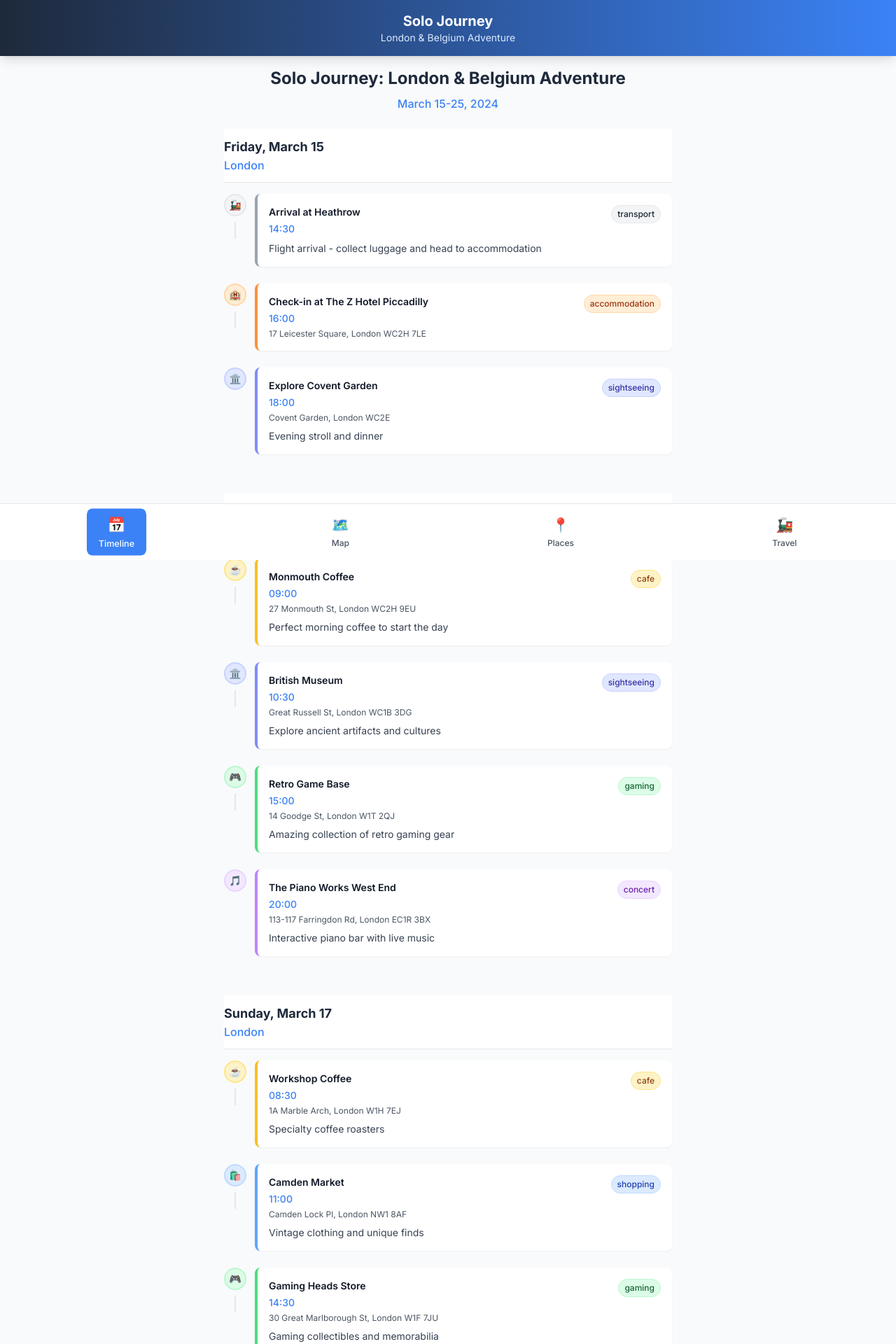
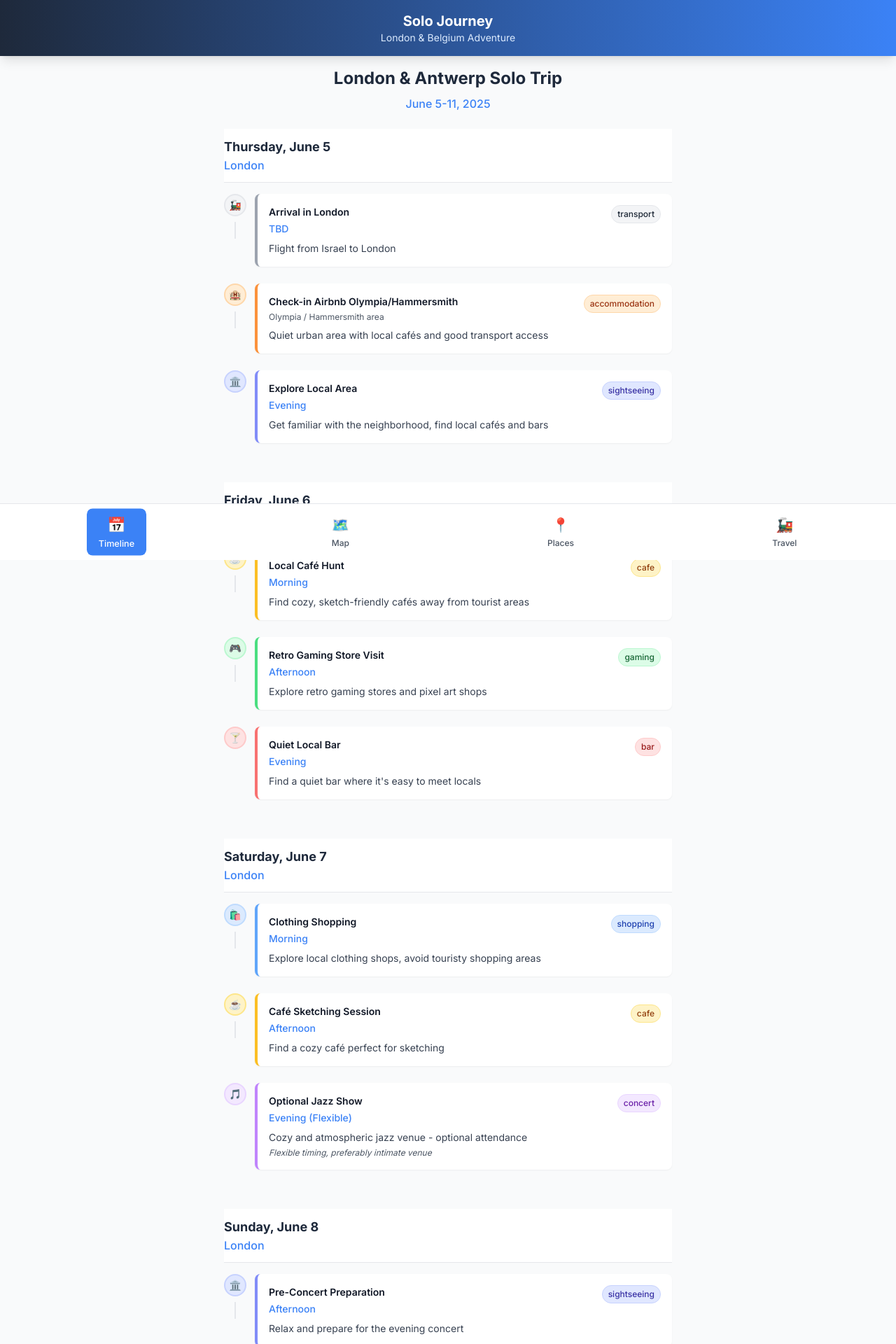
Before and after one commit to OferHauptman/solo-voyage-planner, a React (Vite) app: page / in a window 1280 px wide. Shown: the top 1920 px of the page at 70% size. Built offline with nearby package versions, Linux system fonts and the light colour scheme.

Commit message:
Add trip data

```diff
--- a/src/components/Map.tsx
+++ b/src/components/Map.tsx
@@ -1,4 +1,3 @@
-
 import React, { useState } from 'react';
 import { tripData, Activity } from '@/data/tripData';
 import { cn } from '@/lib/utils';
@@ -11,7 +10,9 @@ const categoryColors = {
   shopping: 'bg-blue-500',
   sightseeing: 'bg-indigo-500',
   transport: 'bg-gray-500',
-  accommodation: 'bg-orange-500'
+  accommodation: 'bg-orange-500',
+  restaurant: 'bg-emerald-500',
+  pub: 'bg-rose-500'
 };
 
 const categoryIcons = {
@@ -22,7 +23,9 @@ const categoryIcons = {
   shopping: '🛍️',
   sightseeing: '🏛️',
   transport: '🚂',
-  accommodation: '🏨'
+  accommodation: '🏨',
+  restaurant: '🍽️',
+  pub: '🍺'
 };
 
 // Mock map component since we don't have actual map integration
@@ -42,6 +45,7 @@ const MapView: React.FC<{ activities: Activity[] }> = ({ activities }) => {
           <div className="text-center">
             <span className="block text-2xl mb-1">🇬🇧</span>
             <span className="text-sm font-semibold text-travel-navy">London</span>
+            <span className="block text-xs text-gray-600">Jun 5-8</span>
           </div>
         </div>
 
@@ -50,6 +54,7 @@ const MapView: React.FC<{ activities: Activity[] }> = ({ activities }) => {
           <div className="text-center">
             <span className="block text-2xl mb-1">🇧🇪</span>
             <span className="text-sm font-semibold text-travel-navy">Antwerp</span>
+            <span className="block text-xs text-gray-600">Jun 9-11</span>
           </div>
         </div>
 
@@ -146,7 +151,7 @@ const Map: React.FC = () => {
     <div className="max-w-2xl mx-auto p-4 pb-24">
       <div className="text-center mb-6">
         <h1 className="text-2xl font-bold text-travel-navy mb-2">Trip Map</h1>
-        <p className="text-gray-600">Your journey through London & Belgium</p>
+        <p className="text-gray-600">Your journey through London & Antwerp</p>
       </div>
 
       <MapView activities={allActivities} />
--- a/src/components/Places.tsx
+++ b/src/components/Places.tsx
@@ -1,4 +1,3 @@
-
 import React, { useState } from 'react';
 import { tripData, Activity } from '@/data/tripData';
 import { cn } from '@/lib/utils';
@@ -11,7 +10,9 @@ const categoryColors = {
   shopping: 'bg-blue-500',
   sightseeing: 'bg-indigo-500',
   transport: 'bg-gray-500',
-  accommodation: 'bg-orange-500'
+  accommodation: 'bg-orange-500',
+  restaurant: 'bg-emerald-500',
+  pub: 'bg-rose-500'
 };
 
 const categoryIcons = {
@@ -22,7 +23,9 @@ const categoryIcons = {
   shopping: '🛍️',
   sightseeing: '🏛️',
   transport: '🚂',
-  accommodation: '🏨'
+  accommodation: '🏨',
+  restaurant: '🍽️',
+  pub: '🍺'
 };
 
 const categories = [
@@ -32,7 +35,9 @@ const categories = [
   { id: 'bar', name: 'Bars', icon: '🍸' },
   { id: 'gaming', name: 'Gaming', icon: '🎮' },
   { id: 'shopping', name: 'Shopping', icon: '🛍️' },
-  { id: 'sightseeing', name: 'Sights', icon: '🏛️' }
+  { id: 'sightseeing', name: 'Sights', icon: '🏛️' },
+  { id: 'restaurant', name: 'Food', icon: '🍽️' },
+  { id: 'pub', name: 'Pubs', icon: '🍺' }
 ];
 
 const PlaceCard: React.FC<{ activity: Activity }> = ({ activity }) => {
@@ -60,6 +65,10 @@ const PlaceCard: React.FC<{ activity: Activity }> = ({ activity }) => {
 
         {activity.description && (
           <p className="text-gray-700 text-sm mb-3">{activity.description}</p>
+        )}
+
+        {activity.notes && (
+          <p className="text-gray-600 text-xs mb-2 italic">{activity.notes}</p>
         )}
 
         <div className="flex items-center justify-between">
--- a/src/components/Timeline.tsx
+++ b/src/components/Timeline.tsx
@@ -1,4 +1,3 @@
-
 import React from 'react';
 import { format, parseISO } from 'date-fns';
 import { tripData, Activity } from '@/data/tripData';
@@ -12,7 +11,9 @@ const categoryColors = {
   shopping: 'bg-blue-100 text-blue-800 border-blue-200',
   sightseeing: 'bg-indigo-100 text-indigo-800 border-indigo-200',
   transport: 'bg-gray-100 text-gray-800 border-gray-200',
-  accommodation: 'bg-orange-100 text-orange-800 border-orange-200'
+  accommodation: 'bg-orange-100 text-orange-800 border-orange-200',
+  restaurant: 'bg-emerald-100 text-emerald-800 border-emerald-200',
+  pub: 'bg-rose-100 text-rose-800 border-rose-200'
 };
 
 const categoryIcons = {
@@ -23,7 +24,9 @@ const categoryIcons = {
   shopping: '🛍️',
   sightseeing: '🏛️',
   transport: '🚂',
-  accommodation: '🏨'
+  accommodation: '🏨',
+  restaurant: '🍽️',
+  pub: '🍺'
 };
 
 const ActivityCard: React.FC<{ activity: Activity; isLast: boolean }> = ({ activity, isLast }) => {
@@ -49,7 +52,9 @@ const ActivityCard: React.FC<{ activity: Activity; isLast: boolean }> = ({ activ
           categoryColors[activity.category].includes('blue') && 'border-l-blue-400',
           categoryColors[activity.category].includes('indigo') && 'border-l-indigo-400',
           categoryColors[activity.category].includes('gray') && 'border-l-gray-400',
-          categoryColors[activity.category].includes('orange') && 'border-l-orange-400'
+          categoryColors[activity.category].includes('orange') && 'border-l-orange-400',
+          categoryColors[activity.category].includes('emerald') && 'border-l-emerald-400',
+          categoryColors[activity.category].includes('rose') && 'border-l-rose-400'
         )}>
           <div className="flex items-start justify-between">
             <div className="flex-1">
@@ -62,6 +67,9 @@ const ActivityCard: React.FC<{ activity: Activity; isLast: boolean }> = ({ activ
               )}
               {activity.description && (
                 <p className="text-gray-700 text-sm mt-2">{activity.description}</p>
+              )}
+              {activity.notes && (
+                <p className="text-gray-600 text-xs mt-1 italic">{activity.notes}</p>
               )}
               {activity.price && (
                 <span className="inline-block bg-travel-orange text-white text-xs px-2 py-1 rounded-full mt-2">
--- a/src/data/tripData.ts
+++ b/src/data/tripData.ts
@@ -2,7 +2,7 @@
 export interface Activity {
   id: string;
   name: string;
-  category: 'concert' | 'cafe' | 'bar' | 'gaming' | 'shopping' | 'sightseeing' | 'transport' | 'accommodation';
+  category: 'concert' | 'cafe' | 'bar' | 'gaming' | 'shopping' | 'sightseeing' | 'transport' | 'accommodation' | 'restaurant' | 'pub';
   location: string;
   address?: string;
   time?: string;
@@ -30,219 +30,231 @@ export interface TripData {
 }
 
 export const tripData: TripData = {
-  title: "Solo Journey: London & Belgium Adventure",
-  dates: "March 15-25, 2024",
+  title: "London & Antwerp Solo Trip",
+  dates: "June 5-11, 2025",
   locations: ["London, UK", "Antwerp, Belgium"],
   days: [
     {
-      date: "2024-03-15",
+      date: "2025-06-05",
       location: "London",
       activities: [
         {
           id: "1",
-          name: "Arrival at Heathrow",
+          name: "Arrival in London",
           category: "transport",
-          location: "London Heathrow Airport",
-          time: "14:30",
-          description: "Flight arrival - collect luggage and head to accommodation"
+          location: "London",
+          time: "TBD",
+          description: "Flight from Israel to London"
         },
         {
           id: "2",
-          name: "Check-in at The Z Hotel Piccadilly",
+          name: "Check-in Airbnb Olympia/Hammersmith",
           category: "accommodation",
           location: "London",
-          address: "17 Leicester Square, London WC2H 7LE",
-          time: "16:00",
-          coordinates: [-0.1302, 51.5085]
+          address: "Olympia / Hammersmith area",
+          description: "Quiet urban area with local cafés and good transport access",
+          coordinates: [-0.2067, 51.4994]
         },
         {
           id: "3",
-          name: "Explore Covent Garden",
+          name: "Explore Local Area",
           category: "sightseeing",
           location: "London",
-          address: "Covent Garden, London WC2E",
-          time: "18:00",
-          description: "Evening stroll and dinner",
-          coordinates: [-0.1225, 51.5120]
+          time: "Evening",
+          description: "Get familiar with the neighborhood, find local cafés and bars"
         }
       ]
     },
     {
-      date: "2024-03-16",
+      date: "2025-06-06",
       location: "London",
       activities: [
         {
           id: "4",
-          name: "Monmouth Coffee",
+          name: "Local Café Hunt",
           category: "cafe",
           location: "London",
-          address: "27 Monmouth St, London WC2H 9EU",
-          time: "09:00",
-          description: "Perfect morning coffee to start the day",
-          coordinates: [-0.1263, 51.5134]
+          time: "Morning",
+          description: "Find cozy, sketch-friendly cafés away from tourist areas"
         },
         {
           id: "5",
-          name: "British Museum",
-          category: "sightseeing",
+          name: "Retro Gaming Store Visit",
+          category: "gaming",
           location: "London",
-          address: "Great Russell St, London WC1B 3DG",
-          time: "10:30",
-          description: "Explore ancient artifacts and cultures",
-          coordinates: [-0.1267, 51.5194]
+          time: "Afternoon",
+          description: "Explore retro gaming stores and pixel art shops"
         },
         {
           id: "6",
-          name: "Retro Game Base",
-          category: "gaming",
+          name: "Quiet Local Bar",
+          category: "bar",
           location: "London",
-          address: "14 Goodge St, London W1T 2QJ",
-          time: "15:00",
-          description: "Amazing collection of retro gaming gear",
-          coordinates: [-0.1348, 51.5211]
-        },
-        {
-          id: "7",
-          name: "The Piano Works West End",
-          category: "concert",
-          location: "London",
-          address: "113-117 Farringdon Rd, London EC1R 3BX",
-          time: "20:00",
-          description: "Interactive piano bar with live music",
-          coordinates: [-0.1088, 51.5206]
+          time: "Evening",
+          description: "Find a quiet bar where it's easy to meet locals"
         }
       ]
     },
     {
-      date: "2024-03-17",
+      date: "2025-06-07",
       location: "London",
       activities: [
         {
+          id: "7",
+          name: "Clothing Shopping",
+          category: "shopping",
+          location: "London",
+          time: "Morning",
+          description: "Explore local clothing shops, avoid touristy shopping areas"
+        },
+        {
           id: "8",
-          name: "Workshop Coffee",
+          name: "Café Sketching Session",
           category: "cafe",
           location: "London",
-          address: "1A Marble Arch, London W1H 7EJ",
-          time: "08:30",
-          description: "Specialty coffee roasters",
-          coordinates: [-0.1586, 51.5136]
+          time: "Afternoon",
+          description: "Find a cozy café perfect for sketching"
         },
         {
           id: "9",
-          name: "Camden Market",
-          category: "shopping",
+          name: "Optional Jazz Show",
+          category: "concert",
           location: "London",
-          address: "Camden Lock Pl, London NW1 8AF",
-          time: "11:00",
-          description: "Vintage clothing and unique finds",
-          coordinates: [-0.1459, 51.5414]
-        },
-        {
-          id: "10",
-          name: "Gaming Heads Store",
-          category: "gaming",
-          location: "London",
-          address: "30 Great Marlborough St, London W1F 7JU",
-          time: "14:30",
-          description: "Gaming collectibles and memorabilia",
-          coordinates: [-0.1394, 51.5155]
-        },
-        {
-          id: "11",
-          name: "Quiet Cocktails at Swift",
-          category: "bar",
-          location: "London",
-          address: "12 Old Compton St, London W1D 4TQ",
-          time: "19:00",
-          description: "Intimate cocktail bar with excellent drinks",
-          coordinates: [-0.1305, 51.5133]
+          time: "Evening (Flexible)",
+          description: "Cozy and atmospheric jazz venue - optional attendance",
+          notes: "Flexible timing, preferably intimate venue"
         }
       ]
     },
     {
-      date: "2024-03-20",
-      location: "Antwerp",
+      date: "2025-06-08",
+      location: "London",
       activities: [
         {
-          id: "12",
-          name: "Eurostar to Brussels",
-          category: "transport",
-          location: "London to Brussels",
-          time: "08:31",
-          description: "High-speed train journey to Belgium"
+          id: "10",
+          name: "Pre-Concert Preparation",
+          category: "sightseeing",
+          location: "London",
+          time: "Afternoon",
+          description: "Relax and prepare for the evening concert"
         },
         {
-          id: "13",
-          name: "Train to Antwerp",
-          category: "transport",
-          location: "Brussels to Antwerp",
-          time: "12:00",
-          description: "Local train to Antwerp Central"
-        },
-        {
-          id: "14",
-          name: "Hotel Julien",
-          category: "accommodation",
-          location: "Antwerp",
-          address: "Korte Nieuwstraat 24, 2000 Antwerp",
-          time: "14:00",
-          coordinates: [4.4017, 51.2194]
-        },
-        {
-          id: "15",
-          name: "Koffie Academie",
-          category: "cafe",
-          location: "Antwerp",
-          address: "Volkstraat 8, 2000 Antwerp",
-          time: "16:00",
-          description: "Local coffee roastery with amazing beans",
-          coordinates: [4.4042, 51.2211]
+          id: "11",
+          name: "YOASOBI Concert",
+          category: "concert",
+          location: "London",
+          address: "Wembley Stadium",
+          time: "Evening",
+          description: "Main event - YOASOBI live performance",
+          coordinates: [-0.2795, 51.5560]
         }
       ]
     },
     {
-      date: "2024-03-21",
+      date: "2025-06-09",
+      location: "London to Antwerp",
+      activities: [
+        {
+          id: "12",
+          name: "Train to Antwerp",
+          category: "transport",
+          location: "London to Antwerp",
+          time: "TBD",
+          description: "Train journey from London to Antwerp via Brussels",
+          notes: "Preferred transport method"
+        },
+        {
+          id: "13",
+          name: "Check-in Antwerp Airbnb",
+          category: "accommodation",
+          location: "Antwerp",
+          address: "Near MoMu / Plantin-Moretus Museum",
+          description: "Quiet and central location for solo urban experience",
+          coordinates: [4.4017, 51.2194]
+        },
+        {
+          id: "14",
+          name: "Evening Local Exploration",
+          category: "sightseeing",
+          location: "Antwerp",
+          time: "Evening",
+          description: "Get familiar with the area, find nearby local spots"
+        }
+      ]
+    },
+    {
+      date: "2025-06-10",
       location: "Antwerp",
       activities: [
         {
-          id: "16",
-          name: "Caffènation",
+          id: "15",
+          name: "Local Café Visit",
           category: "cafe",
           location: "Antwerp",
-          address: "Hopland 44, 2000 Antwerp",
-          time: "09:00",
-          description: "Third-wave coffee pioneers in Belgium",
-          coordinates: [4.4025, 51.2178]
+          time: "Morning",
+          description: "One nice local café for morning coffee"
+        },
+        {
+          id: "16",
+          name: "Local Food Experience",
+          category: "restaurant",
+          location: "Antwerp",
+          time: "Lunch",
+          description: "Try good local Belgian food"
         },
         {
           id: "17",
-          name: "MAS Museum",
+          name: "Pre-Concert Rest",
           category: "sightseeing",
           location: "Antwerp",
-          address: "Hanzestedenplaats 1, 2000 Antwerp",
-          time: "10:30",
-          description: "Modern art and city history",
-          coordinates: [4.4039, 51.2289]
+          time: "Afternoon",
+          description: "Relax before the evening concert"
         },
         {
           id: "18",
-          name: "Game Mania",
-          category: "gaming",
+          name: "Ado Concert",
+          category: "concert",
           location: "Antwerp",
-          address: "Groenplaats 31, 2000 Antwerp",
-          time: "15:00",
-          description: "Large gaming store with retro section",
-          coordinates: [4.4008, 51.2192]
+          time: "Evening",
+          description: "Main event - Ado live performance"
         },
         {
           id: "19",
-          name: "Jazz Café",
-          category: "concert",
+          name: "Post-Concert Pub",
+          category: "pub",
           location: "Antwerp",
-          address: "Melkmarkt 15, 2000 Antwerp",
-          time: "20:30",
-          description: "Intimate jazz venue with local musicians",
-          coordinates: [4.4028, 51.2201]
+          time: "Late Evening",
+          description: "Visit a local pub after the concert to unwind"
+        }
+      ]
+    },
+    {
+      date: "2025-06-11",
+      location: "Antwerp to London",
+      activities: [
+        {
+          id: "20",
+          name: "Final Local Experience",
+          category: "cafe",
+          location: "Antwerp",
+          time: "Morning",
+          description: "Last Belgian café experience before departure"
+        },
+        {
+          id: "21",
+          name: "Travel to London",
+          category: "transport",
+          location: "Antwerp to London",
+          time: "Afternoon",
+          description: "Return journey to London for evening flight"
+        },
+        {
+          id: "22",
+          name: "Flight to Israel",
+          category: "transport",
+          location: "London",
+          time: "Evening",
+          description: "Return flight from London to Israel"
         }
       ]
     }
@@ -250,47 +262,47 @@ export const tripData: TripData = {
   accommodations: [
     {
       id: "acc1",
-      name: "The Z Hotel Piccadilly",
+      name: "Airbnb Olympia/Hammersmith",
       category: "accommodation",
       location: "London",
-      address: "17 Leicester Square, London WC2H 7LE",
-      description: "Modern boutique hotel in central London",
-      coordinates: [-0.1302, 51.5085]
+      address: "Olympia / Hammersmith area",
+      description: "Quiet urban area with local cafés and bars nearby, excellent transport access",
+      coordinates: [-0.2067, 51.4994]
     },
     {
       id: "acc2",
-      name: "Hotel Julien",
+      name: "Airbnb Near MoMu",
       category: "accommodation",
       location: "Antwerp",
-      address: "Korte Nieuwstraat 24, 2000 Antwerp",
-      description: "Boutique hotel in historic Antwerp center",
+      address: "Near MoMu / Plantin-Moretus Museum area",
+      description: "Quiet and central location perfect for solo urban experience",
       coordinates: [4.4017, 51.2194]
     }
   ],
   transport: [
     {
       id: "tr1",
-      name: "Heathrow Express",
+      name: "Flight Israel to London",
       category: "transport",
-      location: "London",
-      description: "Airport to Paddington Station",
-      price: "£25"
+      location: "Israel to London",
+      description: "Outbound international flight",
+      price: "TBD"
     },
     {
       id: "tr2",
-      name: "Eurostar",
+      name: "Train London to Antwerp",
       category: "transport",
-      location: "London to Brussels",
-      description: "High-speed rail connection",
-      price: "£150"
+      location: "London to Antwerp",
+      description: "Preferred train route via Brussels - Eurostar + local connection",
+      price: "TBD"
     },
     {
       id: "tr3",
-      name: "Belgian Railways",
+      name: "Flight London to Israel",
       category: "transport",
-      location: "Brussels to Antwerp",
-      description: "Local train service",
-      price: "€8"
+      location: "London to Israel",
+      description: "Return international flight",
+      price: "TBD"
     }
   ]
 };
```
